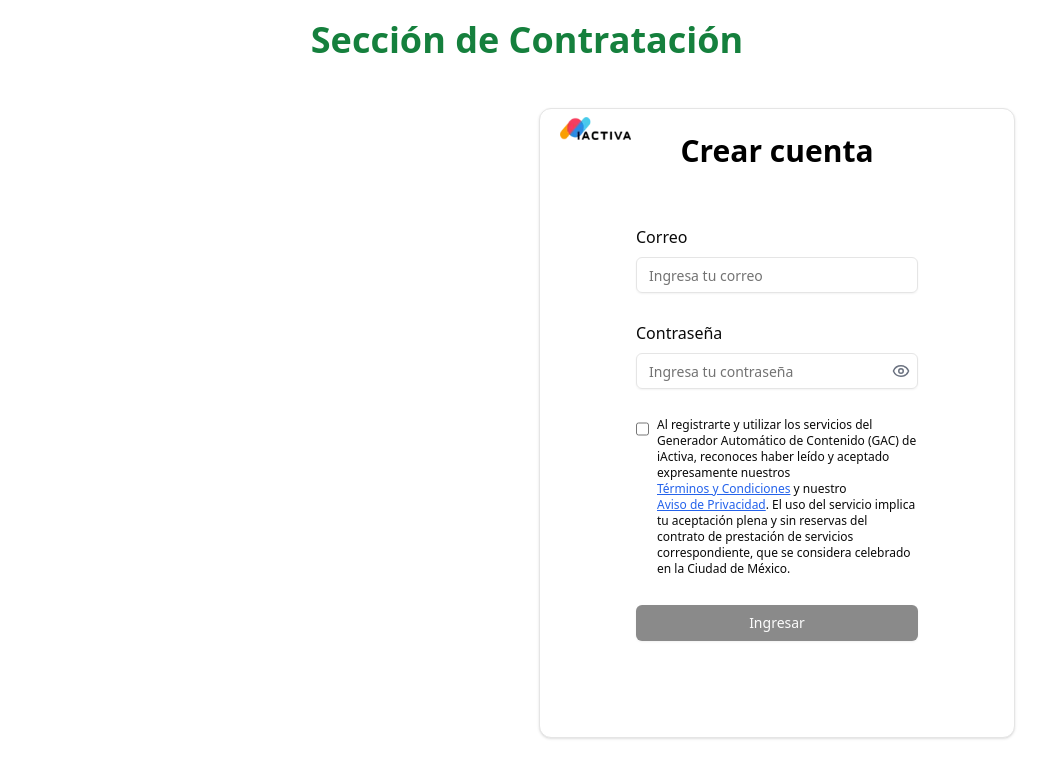
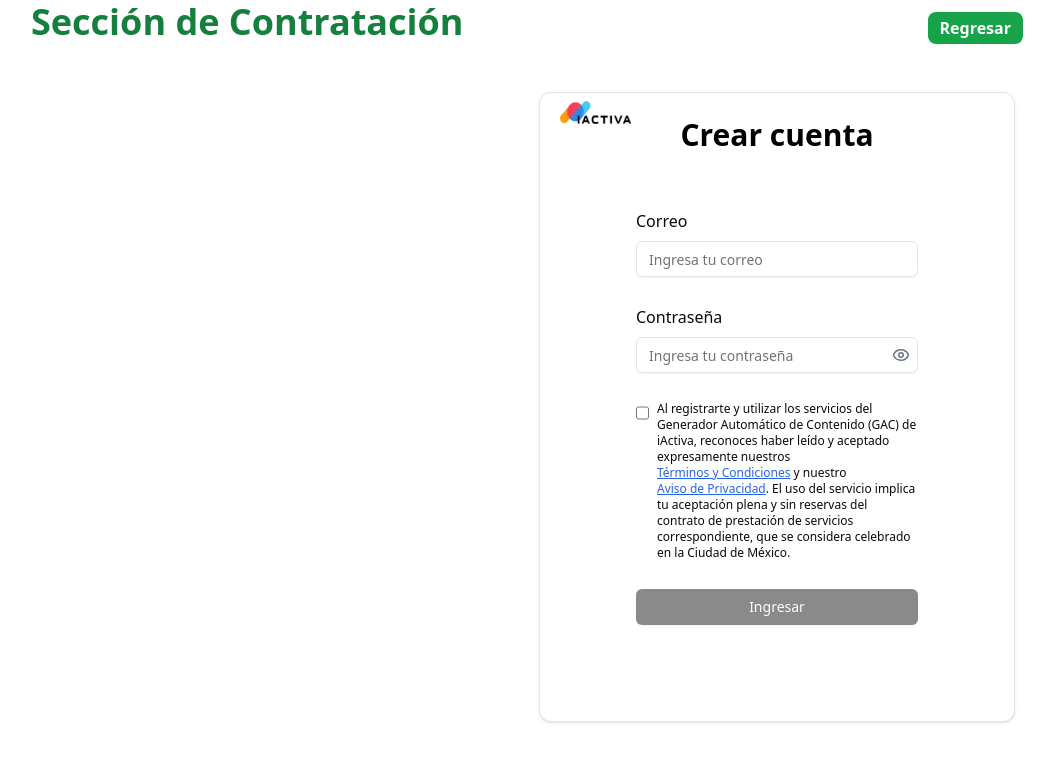
Before and after one commit to info-iactiva/next-gac-content-plataform, a Next.js app: page /contratar in a window 1280 px wide. Shown: the top 778 px of the page, without its empty margins (113-1167 px from the left). Built offline with nearby package versions, Linux system fonts and the light colour scheme.

Commit message:
feat: add home button

```diff
--- a/src/app/contratar/page.tsx
+++ b/src/app/contratar/page.tsx
@@ -89,9 +89,18 @@ export default function ContratacionPage() {
     return (
 
       <>
-         <h1 className="text-2xl md:text-3xl lg:text-4xl font-bold text-center mb-6 text-green-700 mt-5">
-          Sección de Contratación
-        </h1>
+       <div className="w-full md:max-w-[80%] mx-auto px-4 mb-6 flex flex-col md:flex-row items-center justify-between gap-4">
+          <h1 className="text-2xl md:text-3xl lg:text-4xl font-bold text-green-700 text-center md:text-left">
+            Sección de Contratación
+          </h1>
+
+          <button
+                  onClick={() => router.push('/')}
+                  className={`inline-block mt-3  bg-green-600 hover:bg-green-700 text-white font-bold  px-3 py-1 rounded-lg transition  `}
+                >
+                Regresar
+              </button>
+        </div>
 
          <div className="min-h-screen flex flex-col lg:flex-row-reverse items-start p-6 gap-6 w-full md:max-w-[80%] mx-auto">
 
```
